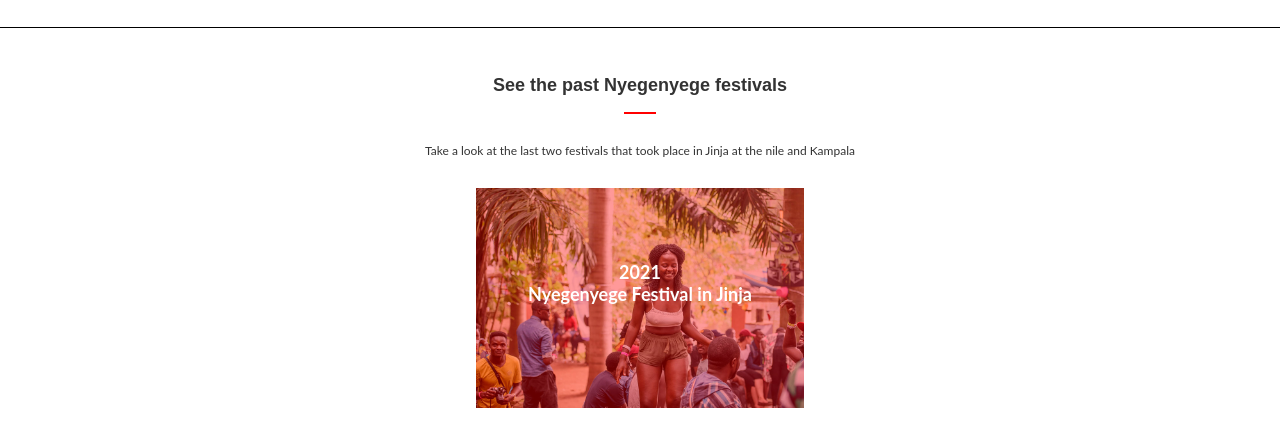
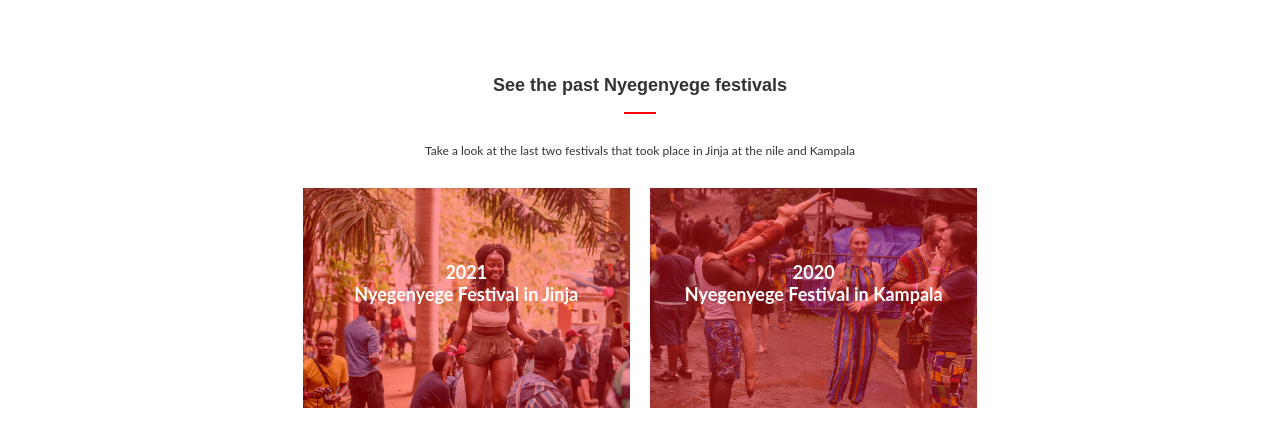
Before and after one commit to wayungi/capstone_one_project_cars, a website: page index.html in a window 1280 px wide. Shown: the part 2793-3218 px from the top of the page. Drawn offline with Linux system fonts and the light colour scheme.

Commit message:
display images horizontally

```diff
--- a/style.css
+++ b/style.css
@@ -506,9 +506,16 @@ a {
     margin-bottom:70px;
   }
 
-  .past-festivals {
-    outline: 1px solid black;
+  .past-event{
+    padding:0;
+    margin:0;
+  }
+
+  .key-moments {
     display:flex;
+    flex-direction: row;
+    align-items: center;
+    column-gap:20px;
 
   }
 
```
